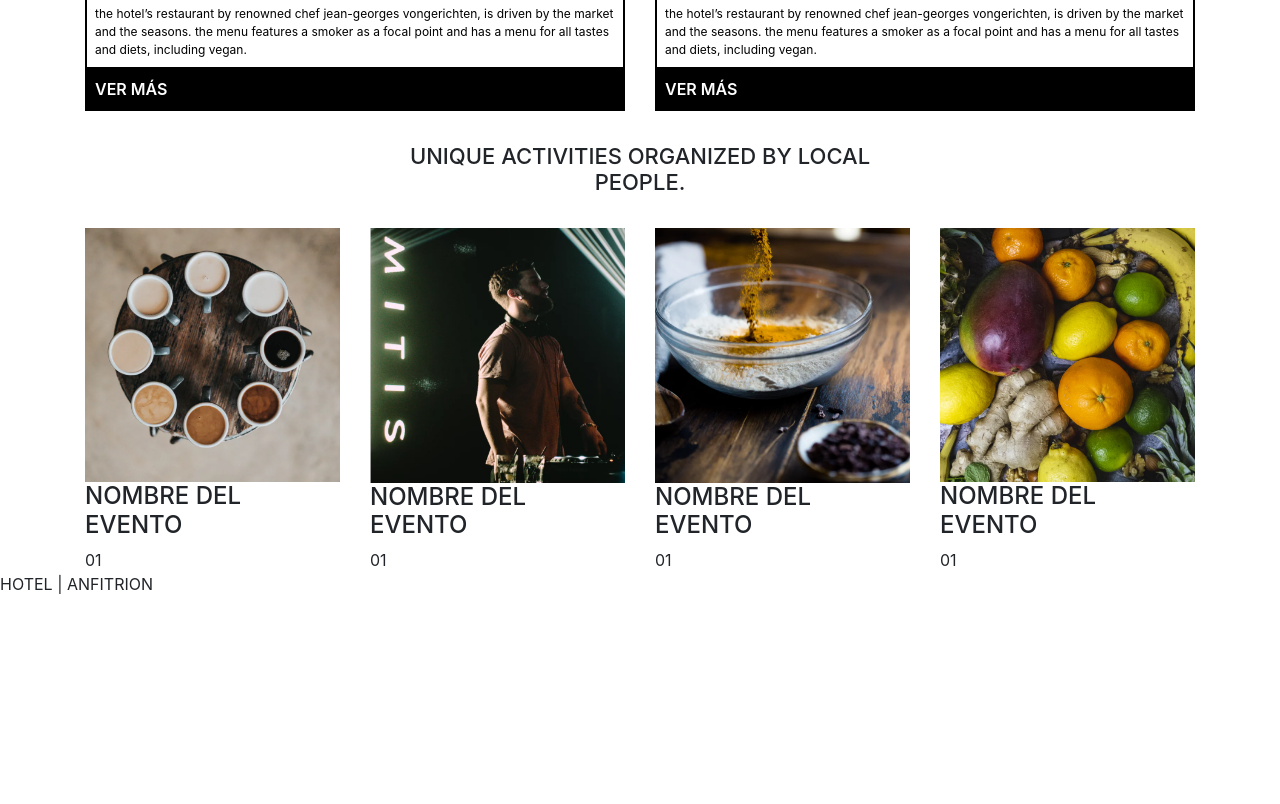
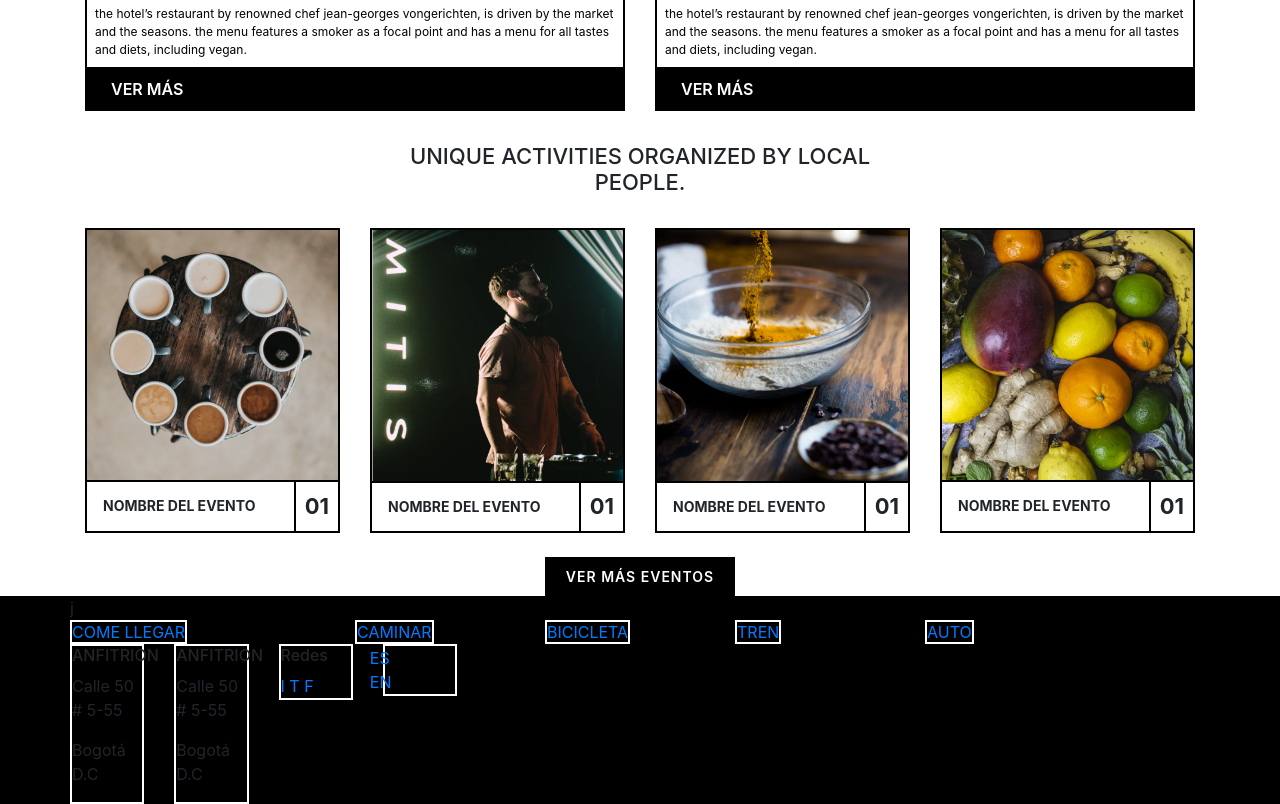
Before and after one commit to DuverCode/anfitrion, a plain HTML site: page index.html in a window 1280 px wide. Shown: the part 2135-2939 px from the top of the page. Before the commit the page ends 2747 px from the top, so only its background shows below. Drawn offline with nearby package versions, Linux system fonts and the light colour scheme.

Commit message:
2 commit
Home

```diff
--- a/css/main.css
+++ b/css/main.css
@@ -326,6 +326,9 @@ textarea {
 .border-total{
   border: 2px solid #000;
 }
+.border-total-blanco{
+  border: 2px solid #fff;
+}
 .sin-border-bottom{
   border-bottom:0;
 }
@@ -367,6 +370,9 @@ textarea {
 .btn-tipo-habitacion {
   height: 100%;
   width: 100%;
+  display: flex;
+  flex-direction: column;
+  justify-content: center;
 }
 .btn-tipo-habitacion {
   height: 100%;
@@ -403,3 +409,37 @@ textarea {
   display: block;
   height: 100%;
 }
+
+/* Eventos */
+.evento-titulo h4 {
+  font-size: 14px;
+  font-weight: 700;
+  margin: 0;
+}
+.evento-titulo {
+  display: flex;
+  justify-content: space-between;
+  border-top: 0;
+}
+.evento-titulo .evento-fecha {
+  padding: 3px 9px;
+  border-top: 0;
+  border-bottom: 0;
+  border-right: 0;
+  display: flex;
+  justify-content: center;
+  align-items: center;
+}
+.evento-titulo .evento-fecha span{
+  font-size: 22px;
+  font-weight: 700;
+}
+.btn-eventos {
+  color: #fff;
+  padding: 9px 21px;
+  font-size: 14px;
+  letter-spacing: 1px;
+  font-weight: 600;
+  margin: 0 auto;
+  text-align: center;
+}
--- a/index.html
+++ b/index.html
@@ -114,14 +114,16 @@
       <div class="container">
         <div class="row ">
           <div class="col-md-12">
-          <img class="border-total sin-border-bottom" src="img/habitacion-1.png" alt="Habitación | Hotel | Anfitrion" width="100%" height="410">
+            <img class="border-total sin-border-bottom" src="img/habitacion-1.png" alt="Habitación | Hotel | Anfitrion"
+              width="100%" height="410">
           </div>
         </div>
         <div class="row ">
           <div class="col-md-9 pr-0">
             <div class="border-total detalle-habitacion py-3 px-3">
               <span><strong>HABITACIONES</strong></span>
-              <p class="pb-3">Our clever designed rooms come with everything you need for a comfy stay. each of them embrace the
+              <p class="pb-3">Our clever designed rooms come with everything you need for a comfy stay. each of them
+                embrace the
                 different quirks of each property. refined, sophisticated, smart and simple, yet flamboyant and
                 provocative, all at the same time. we’ve integrated seamless, frictionless technology so everything you
                 need is within arm’s reach and right at your fingertips. all the comforts of home, but better.</p>
@@ -158,16 +160,20 @@
             <article class="servicios-item border-total">
               <h4 class="text-center">ANFITRION CAFÉ BAR</h4>
               <img class="border-total" src="img/cafe-bar.png" alt="ANFITRION CAFÉ BAR" width="536" height="380">
-              <p class="border-total pt-2 pb-2 pr-2 pl-2">the hotel’s restaurant by renowned chef jean-georges vongerichten, is driven by the market and the seasons. the menu features a smoker as a focal point and has a menu for all tastes and diets, including vegan. </p>
-              <a href="#" class="boton-white boton-servicios bg-black pt-2 pb-2 pl-2">VER MÁS</a>
+              <p class="border-total pt-2 pb-2 pr-2 pl-2">the hotel’s restaurant by renowned chef jean-georges
+                vongerichten, is driven by the market and the seasons. the menu features a smoker as a focal point and
+                has a menu for all tastes and diets, including vegan. </p>
+              <a href="#" class="boton-white boton-servicios bg-black pt-2 pb-2 pl-4">VER MÁS</a>
             </article>
           </div>
           <div class="col-md-6">
             <article class="servicios-item border-total">
               <h4 class="text-center">RESTAURANTE</h4>
               <img class="border-total" src="img/restaurante.png" alt="ANFITRION CAFÉ BAR" width="536" height="380">
-              <p class="border-total pt-2 pb-2 pr-2 pl-2">the hotel’s restaurant by renowned chef jean-georges vongerichten, is driven by the market and the seasons. the menu features a smoker as a focal point and has a menu for all tastes and diets, including vegan. </p>
-              <a href="#" class="boton-white boton-servicios bg-black pt-2 pb-2 pl-2">VER MÁS</a>
+              <p class="border-total pt-2 pb-2 pr-2 pl-2">the hotel’s restaurant by renowned chef jean-georges
+                vongerichten, is driven by the market and the seasons. the menu features a smoker as a focal point and
+                has a menu for all tastes and diets, including vegan. </p>
+              <a href="#" class="boton-white boton-servicios bg-black pt-2 pb-2 pl-4">VER MÁS</a>
             </article>
           </div>
         </div>
@@ -177,7 +183,8 @@
       <div class="row">
         <div class="col-md-3"></div>
         <div class="col-md-6">
-            <h2 class="titulo-banner pt-4 mt-2 pb-4 mb-2 text-center mayusc">Unique activities organized by local people.</h2>
+          <h2 class="titulo-banner pt-4 mt-2 pb-4 mb-2 text-center mayusc">Unique activities organized by local people.
+          </h2>
         </div>
         <div class="col-md-3"></div>
       </div>
@@ -187,46 +194,113 @@
         <div class="row">
           <div class="col-md-3">
             <div class="evento-detalle">
-                <img src="img/evento-1.png" alt="Evento - Fotografía" width="255" height="">
-                <div class="evento-titulo">
-                  <h4>NOMBRE DEL EVENTO</h4>
+              <img class="border-total" src="img/evento-1.png" alt="Evento - Fotografía" width="255" height="auto">
+              <div class="evento-titulo border-total">
+                <h4 class="pt-3 pb-3 pl-3 pr-2">NOMBRE DEL EVENTO</h4>
+                <div class="evento-fecha border-total">
                   <span>01</span>
+                </div>
               </div>
             </div>
           </div>
           <div class="col-md-3">
             <div class="evento-detalle">
-                    <img src="img/evento-2.png" alt="Evento - Fotografía" width="255" height="">
-                    <div class="evento-titulo">
-                      <h4>NOMBRE DEL EVENTO</h4>
+              <img class="border-total" src="img/evento-2.png" alt="Evento - Fotografía" width="255" height="auto">
+              <div class="evento-titulo border-total">
+                <h4 class="pt-3 pb-3 pl-3 pr-2">NOMBRE DEL EVENTO</h4>
+                <div class="evento-fecha border-total">
                   <span>01</span>
+                </div>
               </div>
             </div>
           </div>
           <div class="col-md-3">
             <div class="evento-detalle">
-                    <img src="img/evento-3.png" alt="Evento - Fotografía" width="255" height="">
-                    <div class="evento-titulo">
-                      <h4>NOMBRE DEL EVENTO</h4>
+              <img class="border-total" src="img/evento-3.png" alt="Evento - Fotografía" width="255" height="auto">
+              <div class="evento-titulo border-total">
+                <h4 class="pt-3 pb-3 pl-3 pr-2">NOMBRE DEL EVENTO</h4>
+                <div class="evento-fecha border-total">
                   <span>01</span>
+                </div>
               </div>
             </div>
           </div>
           <div class="col-md-3">
             <div class="evento-detalle">
-                    <img src="img/evento-4.png" alt="Evento - Fotografía" width="255" height="">
-                    <div class="evento-titulo">
-                      <h4>NOMBRE DEL EVENTO</h4>
+              <img class="border-total" src="img/evento-4.png" alt="Evento - Fotografía" width="255" height="auto">
+              <div class="evento-titulo border-total">
+                <h4 class="pt-3 pb-3 pl-3 pr-2">NOMBRE DEL EVENTO</h4>
+                <div class="evento-fecha border-total">
                   <span>01</span>
                 </div>
               </div>
             </div>
           </div>
         </div>
+        <div class="row">
+          <a href="#" class="btn-eventos bg-black boton-white mt-4">VER MÁS EVENTOS</a>
+        </div>
+      </div>
     </section>
   </main>
-
-  <p>HOTEL | ANFITRION</p>
+  <footer class="bg-black">
+<div class="container">
+  <div class="row">j</div>
+  <div class="row">
+    <div class="col-md-12">
+      <div class="row pie-pagina">
+        <div class="col-md-3 pr-0 pl-0">
+          <a href="#" class="border-total-blanco"> COME LLEGAR</a>
+        </div>
+        <div class="col-md-2 pr-0 pl-0">
+          <a href="#" class="border-total-blanco">CAMINAR</a>
+        </div>
+        <div class="col-md-2 pr-0 pl-0">
+          <a href="#" class="border-total-blanco">BICICLETA</a>
+        </div>
+        <div class="col-md-2 pr-0 pl-0">
+          <a href="#" class="border-total-blanco">TREN</a>
+        </div>
+        <div class="col-md-2 pr-0 pl-0">
+          <a href="#" class="border-total-blanco">AUTO</a>
+        </div>
+      </div>
+    </div>
+    <div class="col-md-12"></div>
+      <div class="row pie-pagina">
+          <div class="col-md-3">
+            <div class="pie-pagina-item border-total-blanco">
+            <h6>ANFITRION</h6>
+            <p>Calle 50 # 5-55</p>
+            <p>Bogotá D.C</p>
+          </div>
+          </div>
+          <div class="col-md-3">
+              <div class="pie-pagina-item border-total-blanco">
+            <h6>ANFITRION</h6>
+            <p>Calle 50 # 5-55</p>
+            <p>Bogotá D.C</p>
+            </div>
+          </div>
+          <div class="col-md-3">
+              <div class="pie-pagina-item border-total-blanco">
+              <h6>Redes</h6>
+              <a href="#">I</a>
+              <a href="#">T</a>
+              <a href="#">F</a>
+              </div>
+          </div>
+          <div class="col-md-3">
+            <div class="pie-idioma border-total-blanco">
+              <div class="row"><a href="#">ES</a></div>
+              <div class="row"><a href="#">EN</a></div>
+            </div>
+          </div>
+      </div>
+    </div>
+  </div>
+</div>
+  </footer>
   <script src="js/vendor/modernizr-3.7.1.min.js"></script>
   <script src="https://code.jquery.com/jquery-3.4.1.min.js"
     integrity="sha256-CSXorXvZcTkaix6Yvo6HppcZGetbYMGWSFlBw8HfCJo=" crossorigin="anonymous"></script>
```
Also changed, not shown: img/mapa.png (added). Lines whose indentation alone changed are shown as unchanged.
